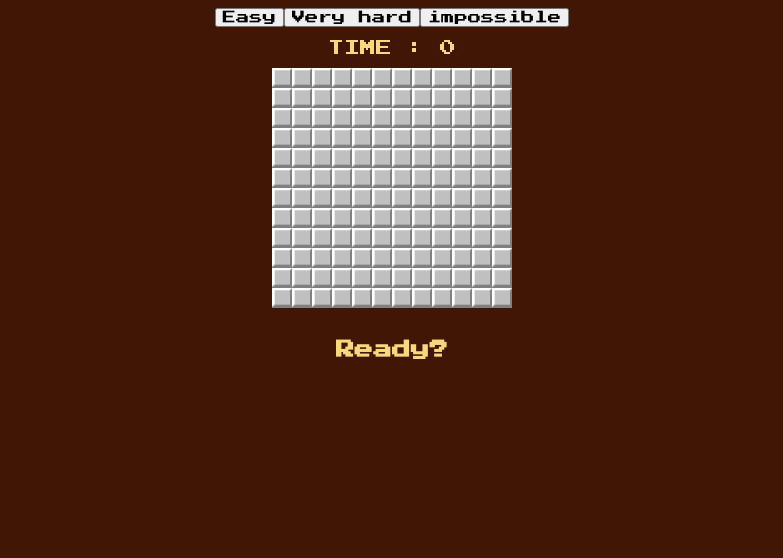
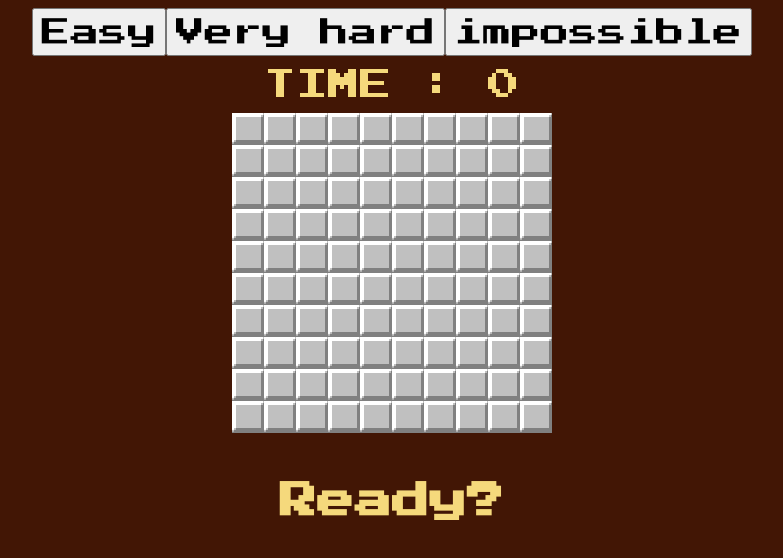
Before and after one commit to arthurlormeauwall/minesweeper, a React app: page / in a window 1280 px wide. Shown: the whole page, without its empty margins (248-1031 px from the left). Built offline with nearby package versions, Linux system fonts and the light colour scheme.

Commit message:
continue add some style

```diff
--- a/src/app/entities/Levels.js
+++ b/src/app/entities/Levels.js
@@ -1,18 +1,18 @@
 const levels = [
     {
         name:"Easy",
-        size:12,
+        size:10,
         difficulty : 11
     },
     {
         name:"Very hard",
-        size:23,
+        size:18,
         difficulty : 13
     },
     {
         name:"impossible",
-        size:29,
-        difficulty : 16
+        size:22,
+        difficulty : 18
     }
 ]
 
--- a/src/scss/style.scss
+++ b/src/scss/style.scss
@@ -1,4 +1,4 @@
-$cellDim: 20px;
+$cellDim: 32px;
 
 @font-face {
   font-family: EightbitFont;
@@ -13,12 +13,21 @@ body {
 
 .LevelChoice > button {
   font-family: EightBitFont, sans-serif;
+  font-size: 1.8em;
+}
+
+.LevelChoice > button {
+  padding: 0.6%;
+}
+.resultDiv,
+.timerDiv {
+  padding: 1%;
+  color: rgba(248, 220, 126, 0.986);
 }
 
 .resultDiv,
 .timerDiv {
-  padding: 1%;
-  color: rgba(248, 220, 126, 0.986);
+  font-size: 2rem;
 }
 
 #gridTable {
```
